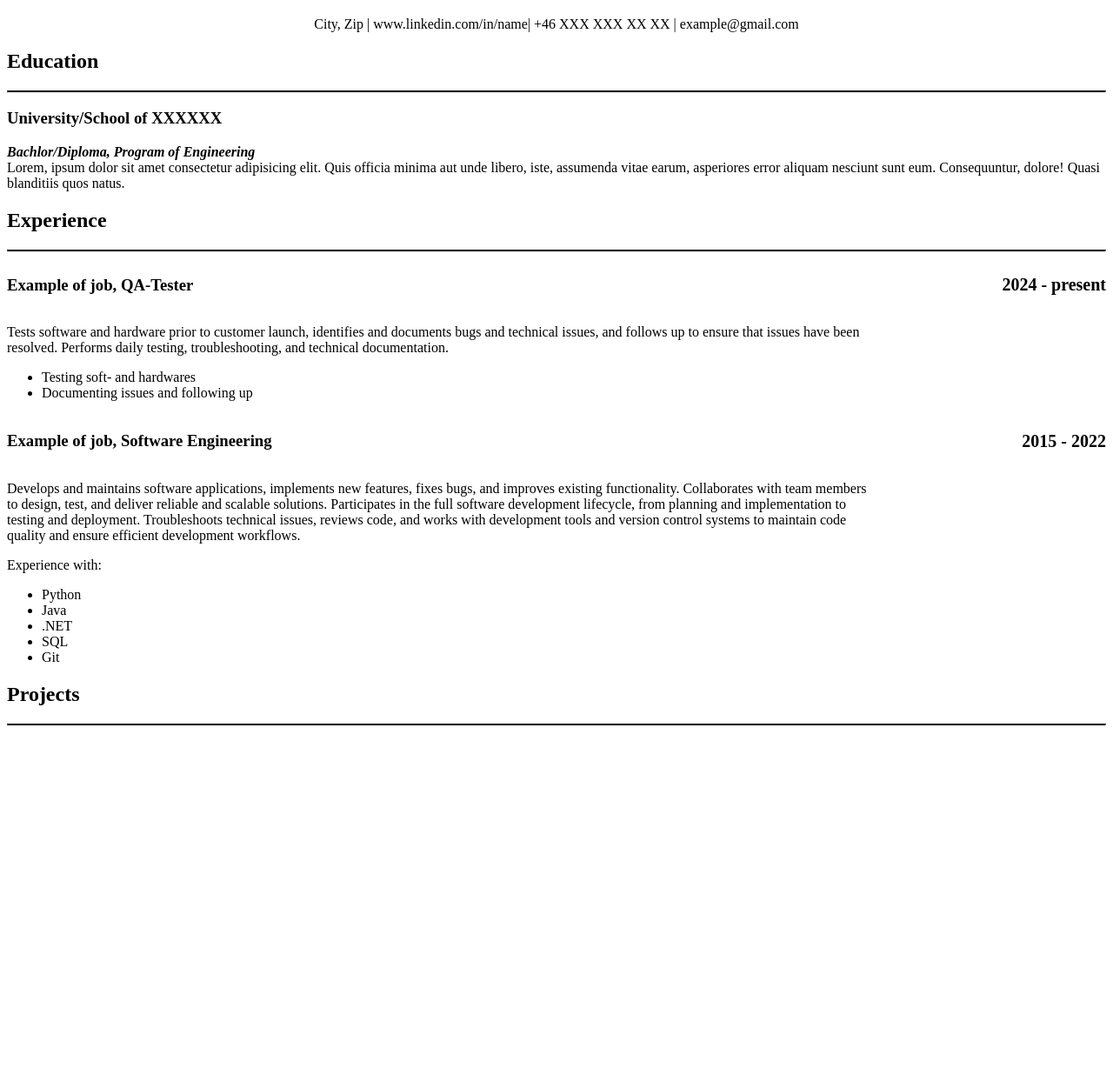
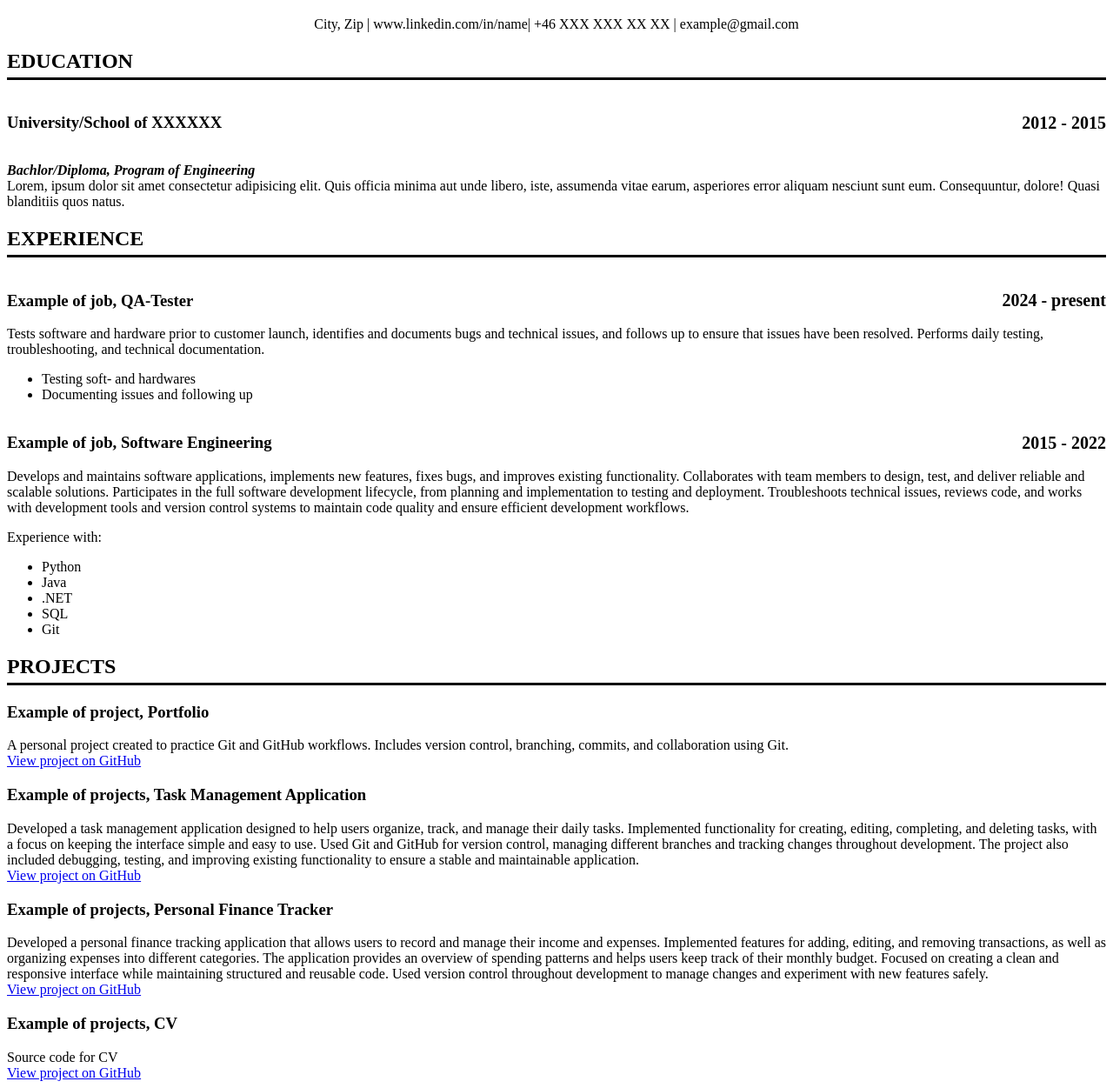
Before and after one commit to andreitamass/cv-source-code-andrei, a plain HTML site: page index.html in a window 1280 px wide. Shown: the part 81-1332 px from the top of the page at 87% size. Before the commit the page ends 924 px from the top, so only its background shows below. Drawn offline with Linux system fonts and the light colour scheme.

Commit message:
more styling for sections, also added github ref to this project

```diff
--- a/index.html
+++ b/index.html
@@ -11,16 +11,23 @@
 
     <h1 class="name">Name</h1>
     <p class="moreInfo"> City, Zip | www.linkedin.com/in/name| +46 XXX XXX XX XX | example@gmail.com</p>
-    <h2>Education</h2>
-    <hr>
-    <h3 class="school">University/School of XXXXXX</h3>
+
+    <h2 class="section">Education</h2>
+
+    <div class="school-date">
+        <h3 class="school">University/School of XXXXXX</h3>
+            <span class="date">2012 - 2015</span>
+    </div>
+
     <p class="description">
         <span class="degree">Bachlor/Diploma, Program of Engineering</span>
         Lorem, ipsum dolor sit amet consectetur adipisicing elit. Quis officia minima aut unde libero, iste, assumenda vitae earum, asperiores error aliquam nesciunt sunt eum. Consequuntur, dolore! Quasi blanditiis quos natus.
     </p>
-    <h2>Experience</h2>
-    <hr>
+
+    <h2 class="section">Experience</h2>
+
     <!-- First Experience -->
+
     <div class="experience-header">
         <h3 class="experience">Example of job, QA-Tester</h3>
             <span class="date">2024 - present</span>
@@ -30,7 +37,9 @@
         <li>Testing soft- and hardwares</li>
         <li>Documenting issues and following up</li>
     </ul>
+
     <!-- Second Experience -->
+
     <div class="experience-header">
         <h3 class="experience">Example of job, Software Engineering</h3>
             <span class="date">2015 - 2022</span>
@@ -44,9 +53,34 @@
         <li>SQL</li>
         <li>Git</li>
     </ul>
-    <h2>Projects</h2>
-    <hr>
 
+    <!-- Projects -->
+
+    <h2 class="section">Projects</h2>
+
+    <!-- Project 1 -->
+
+    <h3 class="experience">Example of project, Portfolio</h3>
+    <p class="project-description">A personal project created to practice Git and GitHub workflows. Includes version control, branching, commits, and collaboration using Git.</p>
+    <a href="https://github.com/">View project on GitHub</a>
+
+    <!-- Project 2 -->
+
+    <h3 class="experience">Example of projects, Task Management Application</h3>
+    <p class="project-description">Developed a task management application designed to help users organize, track, and manage their daily tasks. Implemented functionality for creating, editing, completing, and deleting tasks, with a focus on keeping the interface simple and easy to use. Used Git and GitHub for version control, managing different branches and tracking changes throughout development. The project also included debugging, testing, and improving existing functionality to ensure a stable and maintainable application.</p>
+    <a href="https://github.com/">View project on GitHub</a>
+
+    <!-- Project 3 -->
+
+    <h3 class="experience">Example of projects, Personal Finance Tracker</h3>
+    <p class="project-description">Developed a personal finance tracking application that allows users to record and manage their income and expenses. Implemented features for adding, editing, and removing transactions, as well as organizing expenses into different categories. The application provides an overview of spending patterns and helps users keep track of their monthly budget. Focused on creating a clean and responsive interface while maintaining structured and reusable code. Used version control throughout development to manage changes and experiment with new features safely.</p>
+    <a href="https://github.com/">View project on GitHub</a>
+
+    <!-- Project 4 -->
+
+    <h3 class="experience">Example of projects, CV</h3>
+    <p class="project-description">Source code for CV</p>
+    <a href="https://github.com/andreitamass/cv-source-code-andrei">View project on GitHub</a>
 
 </body>
 </html>
--- a/style.css
+++ b/style.css
@@ -26,7 +26,7 @@ h2 {
 
 }
 
-.experience-header {
+.experience-header, .school-date {
     display: flex;
     justify-content: space-between;
     align-items: center;
@@ -37,6 +37,14 @@ h2 {
     font-size: 20px;
 }
 
-.job-description {
-    max-width: 1000px;
+.job-description, .project-description {
+    max-width: 2000px;
+    margin: 0 auto;
+    font-size: 16px;
 }
+
+.section {
+    text-transform: uppercase;
+    border-bottom: 3px solid black;
+    padding-bottom: 5px;
+}
```
